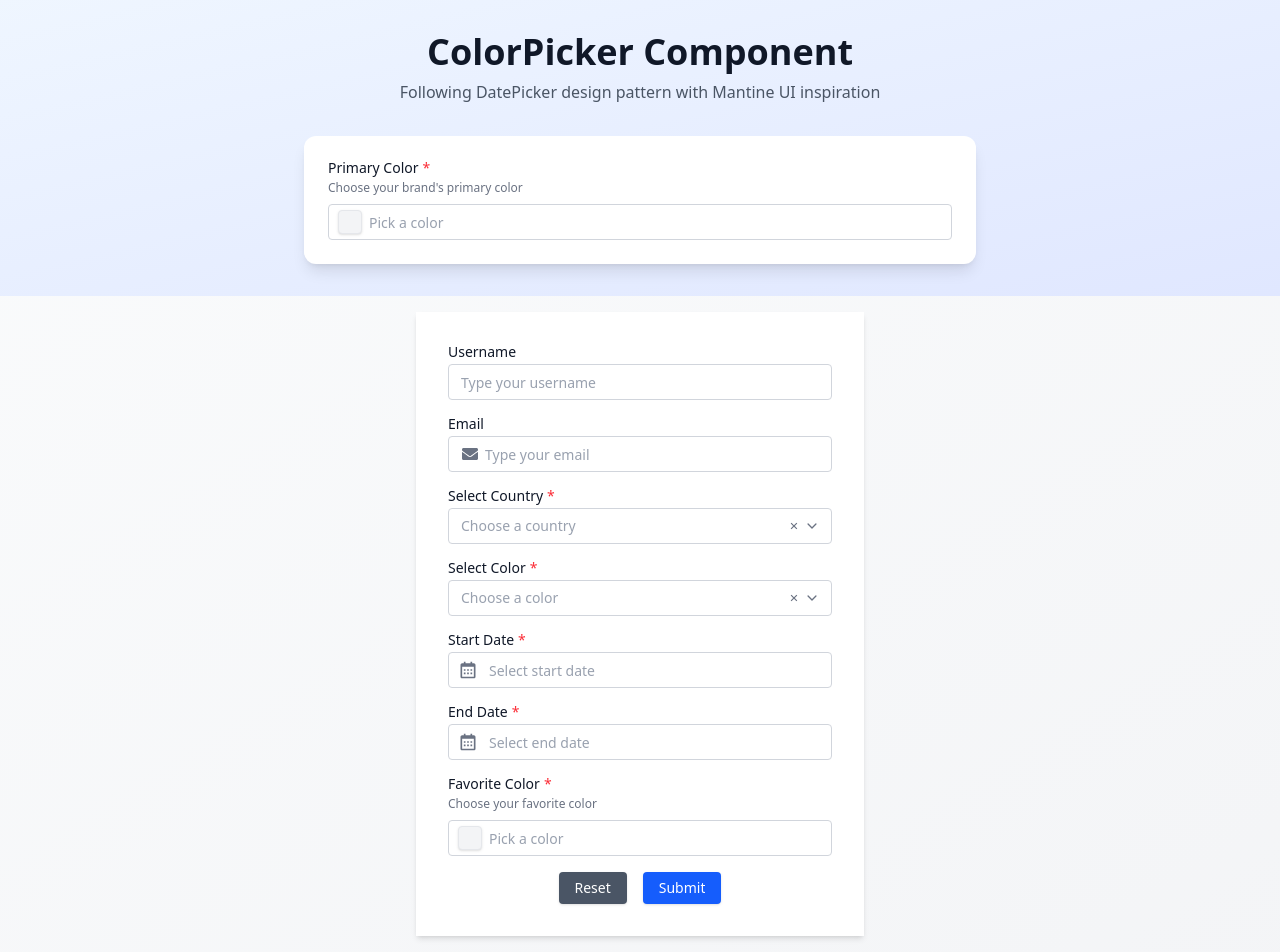
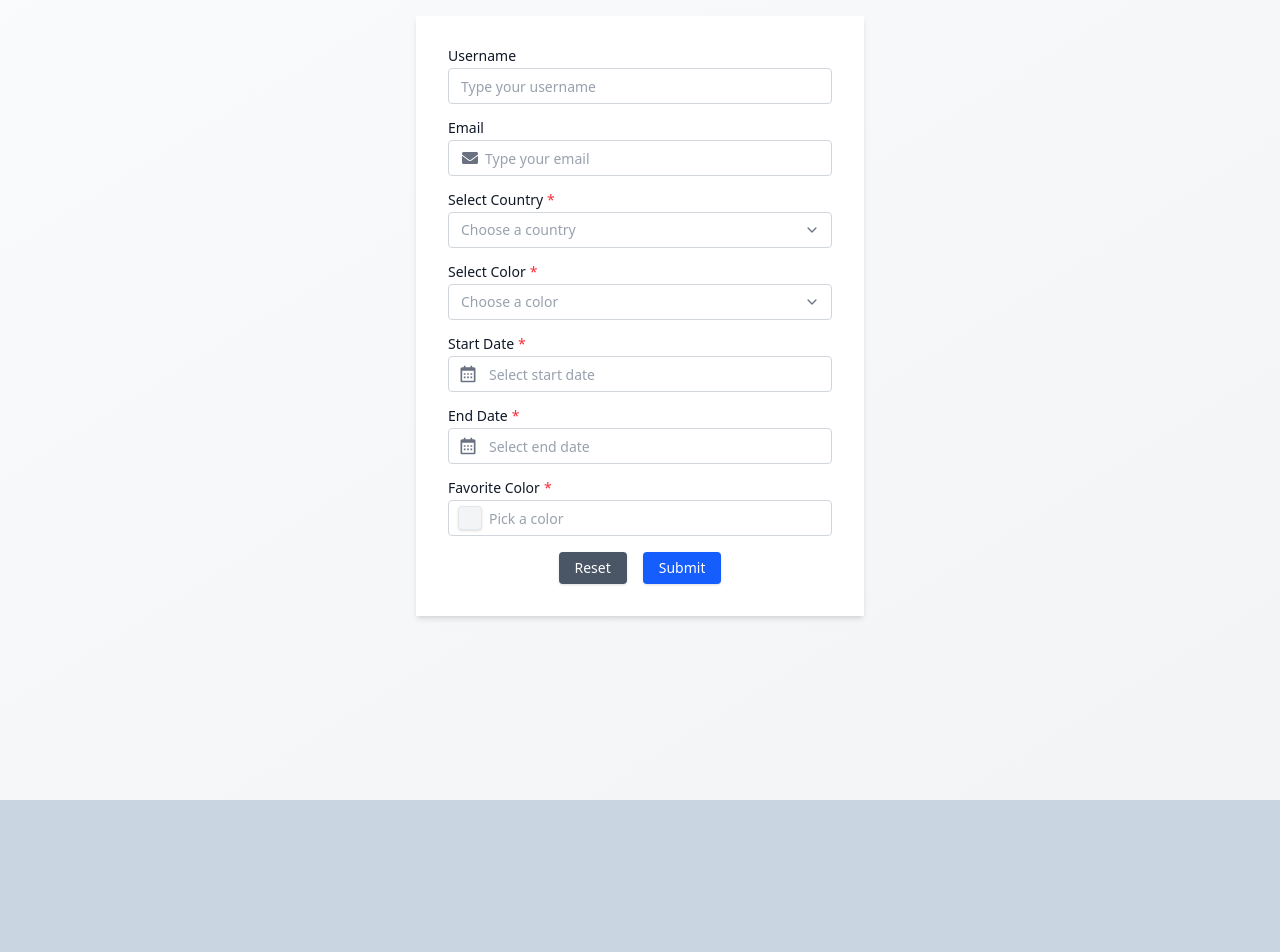
Before and after one commit to semet/syntech-component-library, a React (Vite) app: page / in a window 1280 px wide. Shown: the top 952 px of the page. After the commit the page ends 800 px from the top, so only its background shows below. Built offline with nearby package versions, Linux system fonts and the light colour scheme.

Commit message:
feat: remove ColorPickerDemo from App and clean up SimpleFormExample defaults

```diff
--- a/src/App.tsx
+++ b/src/App.tsx
@@ -1,10 +1,8 @@
-import ColorPickerDemo from './examples/ColorPickerDemo'
 import SimpleFormExample from './examples/SimpleFormExample'
 
 export default function App() {
   return (
     <>
-      <ColorPickerDemo />
       <SimpleFormExample />
     </>
   )
--- a/src/examples/SimpleFormExample.tsx
+++ b/src/examples/SimpleFormExample.tsx
@@ -130,18 +130,6 @@ export default function SimpleFormExample() {
     defaultValues: {
       username: '',
       email: '',
-      country: {
-        label: '',
-        value: '',
-        flag: '',
-        code: '',
-      },
-      color: {
-        label: '',
-        value: '',
-        color: '',
-        hex: '',
-      },
       favorite_color: '',
     },
   })
@@ -247,7 +235,6 @@ export default function SimpleFormExample() {
             render={({ field }) => (
               <ColorPicker
                 label="Favorite Color"
-                description="Choose your favorite color"
                 value={field.value}
                 onChange={field.onChange}
                 format="rgba"
```
